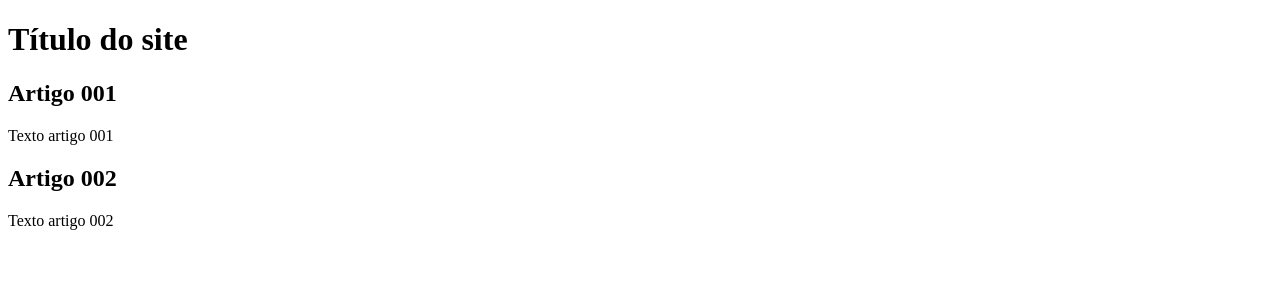
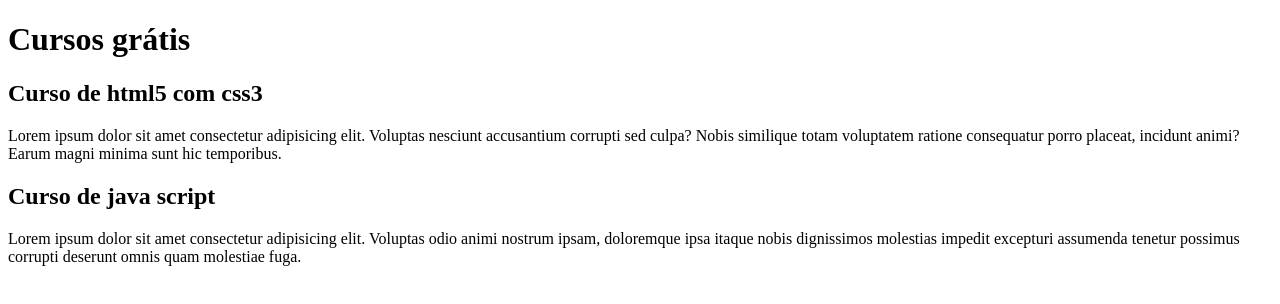
Before and after one commit to Lysscr/projeto-site, a plain HTML site: page index.html in a window 1280 px wide. Drawn offline with Linux system fonts and the light colour scheme.

Commit message:
Comecei a escrever o conteudo

```diff
--- a/index.html
+++ b/index.html
@@ -8,15 +8,15 @@
 <body>
     <main>
         <header>
-            <h1>Título do site</h1>
+            <h1>Cursos grátis</h1>
         </header>
         <article>
-            <h2>Artigo 001</h2>
-            <p>Texto artigo 001</p>
+            <h2>Curso de html5 com css3</h2>
+            <p>Lorem ipsum dolor sit amet consectetur adipisicing elit. Voluptas nesciunt accusantium corrupti sed culpa? Nobis similique totam voluptatem ratione consequatur porro placeat, incidunt animi? Earum magni minima sunt hic temporibus.</p>
         </article>
         <article>
-            <h2>Artigo 002</h2>
-            <p>Texto artigo 002</p>
+            <h2>Curso de java script</h2>
+            <p>Lorem ipsum dolor sit amet consectetur adipisicing elit. Voluptas odio animi nostrum ipsam, doloremque ipsa itaque nobis dignissimos molestias impedit excepturi assumenda tenetur possimus corrupti deserunt omnis quam molestiae fuga.</p>
         </article>
     </main>
 </body>
```
